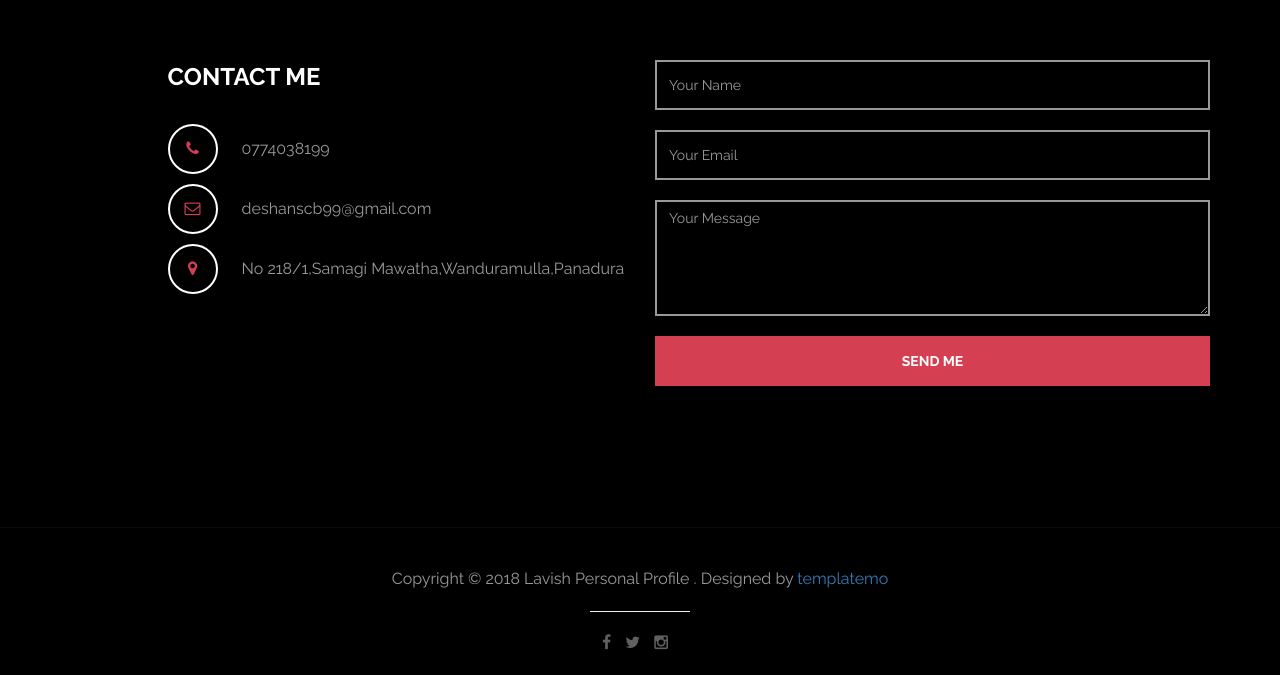
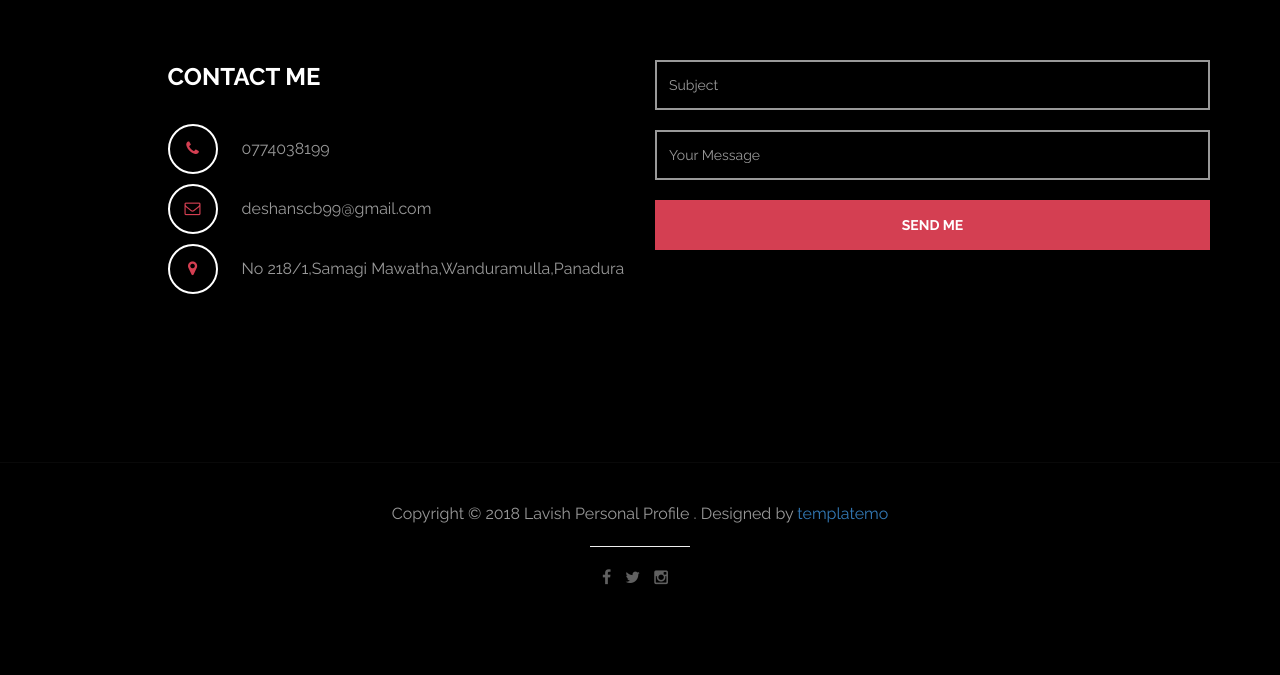
Before and after one commit to isuruDeshan98/isuruDeshan98.github.io, a plain HTML site: page index.html in a window 1280 px wide. Shown: the part 3408-4083 px from the top of the page. After the commit the page ends 4018 px from the top, so only its background shows below. Drawn offline with Linux system fonts and the light colour scheme.

Commit message:
Update index.html
add massage section

```diff
--- a/index.html
+++ b/index.html
@@ -267,9 +267,8 @@
 					</div>
 					<div class="col-lg-6 col-md-6 col-xs-10 wow fadeInUp" data-wow-delay="0.6s">
 						<form role="form" method="post" action="#">
-							<input name="name" type="text" class="form-control" id="name" placeholder="Your Name">
-							<input name="email" type="email" class="form-control" id="email" placeholder="Your Email">
-							<textarea name="message" rows="5" class="form-control" id="message" placeholder="Your Message"></textarea>
+							<input name="name" type="text" class="form-control" id="name" placeholder="Subject">
+							<input name="message" rows="5" class="form-control" id="message" placeholder="Your Message">
 							<input name="send" type="submit" class="form-control" id="send" value="SEND ME">
 						</form>
 					</div>
```
